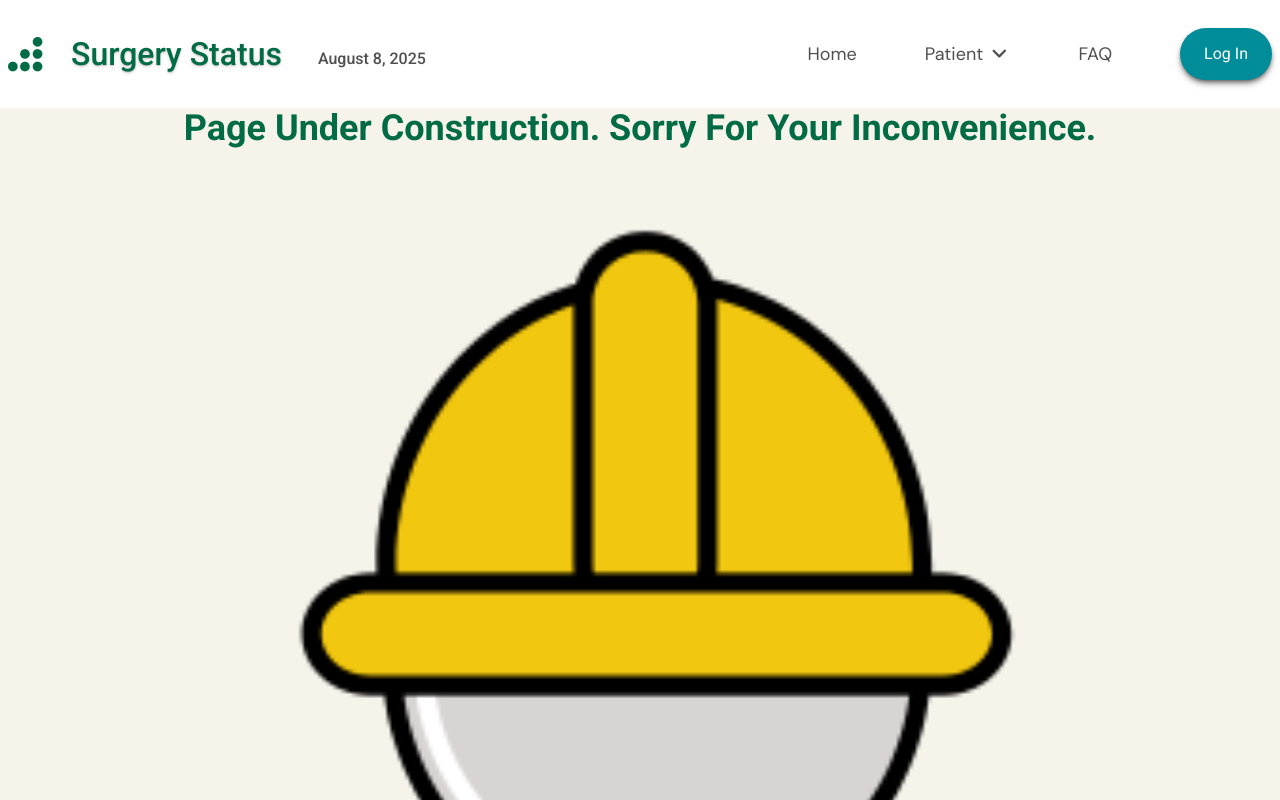
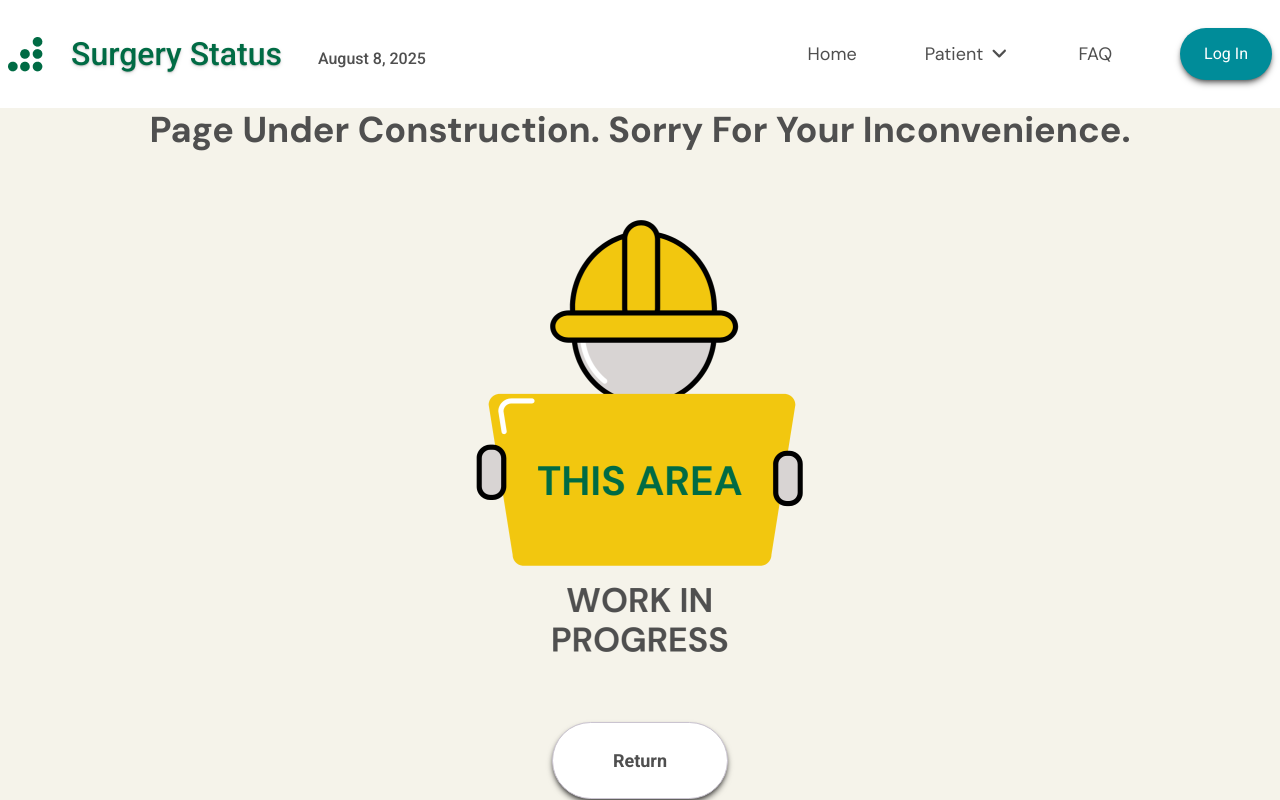
Before and after one commit to chingu-voyages/V56-tier2-team-25, a React (Vite) app: page /construction in a window 1280 px wide. Shown: the top 800 px of the page. Built offline with nearby package versions, Linux system fonts and the light colour scheme; the HTML template or start-up script is replaced by a standard one.

Commit message:
under construction improvements

```diff
--- a/src/components/UnderConstruction.jsx
+++ b/src/components/UnderConstruction.jsx
@@ -8,8 +8,10 @@ const UnderConstruction = () => {
             <div className="w-full min-h-screen flex flex-col">
                 <Header />
                 <section className="flex flex-1 flex-col items-center pt-11 md:pt-0 px-3 md:justify-center bg-[#F5F3EA]">
-                    <h2 className="text-[#006B44] text-3xl md:text-4xl font-bold px-20 text-center pb-17">Page Under Construction. Sorry For Your Inconvenience.</h2>
-                    <img className="w-[60%] md:w-full mb-17" src={construction} alt={'construction worker holding plans'}/>
+                    <h2 className="text-[#4F4F4F] text-2xl md:text-4xl dm-sans font-bold px-5 text-center pb-17">Page Under Construction. Sorry For Your Inconvenience.</h2>
+                    <div className="w-[60%] flex justify-center">
+                        <img className="mb-17" src={construction} alt={'construction worker holding plans'}/>
+                    </div>
                     <button
                         type="button"
                         className="bg-white text-[#4F4F4F] text-[1.125rem] font-bold rounded-[40px] border border-[#CAC4D0] px-15 py-6 cursor-pointer shadow-md/60 hover:bg-[#A8D5BA]"
```
Also changed, not shown: src/assets/construction.png.
